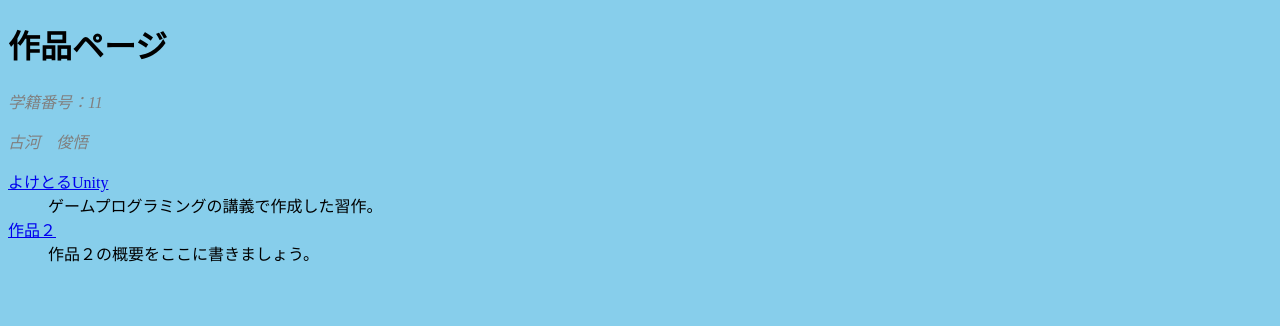
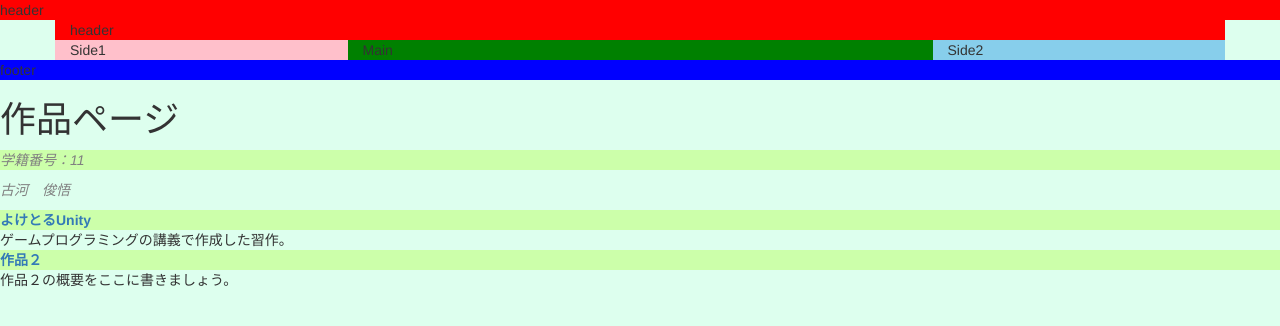
Before and after one commit to furukawasyunngo/furukawasyunngo.github.io, a plain HTML site: page index.html in a window 1280 px wide. Drawn offline with nearby package versions, Linux system fonts and the light colour scheme.

Commit message:
bootstrapを入れる

```diff
--- a/index.html
+++ b/index.html
@@ -3,8 +3,18 @@
 <head>
   <meta charset="UTF-8">
   <meta name="viewport" content="width=device-width, initial-scale=1.0">
-  <meta http-equiv="X-UA-Compatible" content="ie=edge">
+  <meta http-equiv="X-UA-Compatible" content="IE=edge">
   <title>Document</title>
+
+  <!-- Latest compiled and minified CSS -->
+  <link rel="stylesheet" href="https://maxcdn.bootstrapcdn.com/bootstrap/3.3.7/css/bootstrap.min.css" integrity="sha384-BVYiiSIFeK1dGmJRAkycuHAHRg32OmUcww7on3RYdg4Va+PmSTsz/K68vbdEjh4u" crossorigin="anonymous">
+
+  <!-- Optional theme -->
+  <link rel="stylesheet" href="https://maxcdn.bootstrapcdn.com/bootstrap/3.3.7/css/bootstrap-theme.min.css" integrity="sha384-rHyoN1iRsVXV4nD0JutlnGaslCJuC7uwjduW9SVrLvRYooPp2bWYgmgJQIXwl/Sp" crossorigin="anonymous">
+
+  <!-- Latest compiled and minified JavaScript -->
+  <script src="https://maxcdn.bootstrapcdn.com/bootstrap/3.3.7/js/bootstrap.min.js" integrity="sha384-Tc5IQib027qvyjSMfHjOMaLkfuWVxZxUPnCJA7l2mCWNIpG9mGCD8wGNIcPD7Txa" crossorigin="anonymous"></script>
+
   <!--
   コメント。HTML以外の情報を書ける。
   Webページのソースに表示されるので、秘密の情報は
@@ -13,14 +23,32 @@
 <link rel="stylesheet" href="./mystyles.css">
 </head>
 <body>
+
+  <div id="header" style="background: red;">header</div>
+
+<div class="container" id="header" style="background: red;">header</div>
+
+<div class="container">
+  <div class="row">
+    <div class="col-sm-3" style="background: pink">Side1</div>
+    <div class="col-sm-6" style="background: green">Main</div>
+    <div class="col-sm-3" style="background: skyblue">Side2</div>
+</div>
+</div>
+
+    <div id="footer" style="background: blue;">footer</div>
+
+  </header>
+
+  </div>
   <h1>作品ページ</h1>
-        <p>学籍番号：11</p>
+        <p class="work-title">学籍番号：11</p>
         <p>古河　俊悟</p>
         <dl>
-            <dt><a href="./yoketoru_unity/">よけとるUnity</a></li></dt>
+            <dt class="work-title"><a href="./yoketoru_unity/">よけとるUnity</a></li></dt>
             <dd>ゲームプログラミングの講義で作成した習作。</dd>
 
-            <dt><a href="./folder2/">作品２</a></li></dt>
+            <dt class="work-title"><a href="./folder2/">作品２</a></li></dt>
             <dd>作品２の概要をここに書きましょう。</dd>
         </dl>
 </body>
--- a/mystyles.css
+++ b/mystyles.css
@@ -1,5 +1,9 @@
-body{background: skyblue;}
+body{background: #ddffee;}
 p {
     font-style: italic;
     color: gray;
   }
+  .work-title
+  {
+    background: #ccffaa;
+  }
```
